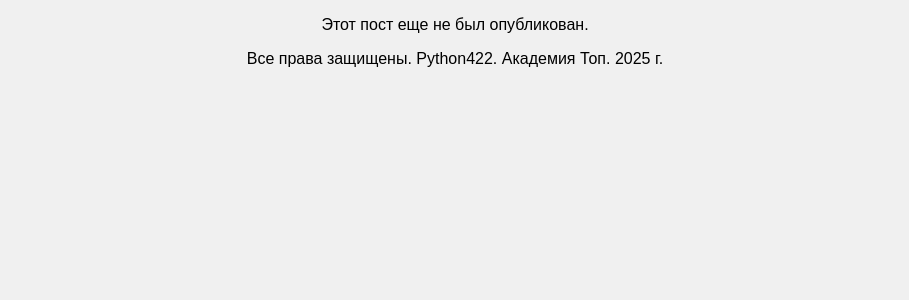
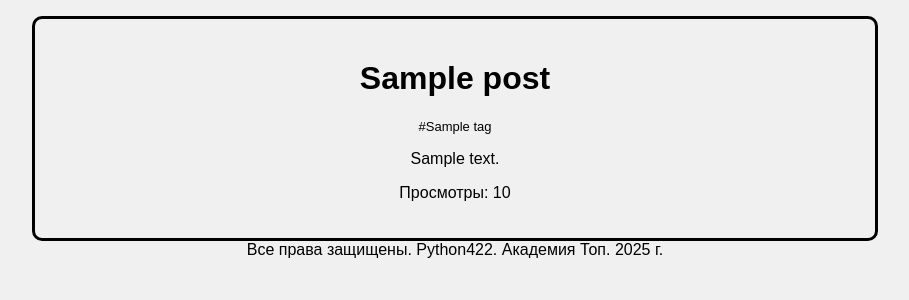
Before and after one commit to korekiwi/django_hw_13jan, a Django app: template python_blog/templates/post_detail.html in a window 1280 px wide. Shown: the part 54-354 px from the top of the page, without its empty margins (185-1094 px from the left). Run offline with Django 5.2, Linux system fonts and the light colour scheme; the template is opened without the code that fills it: most values are stand-ins (such as "Sample title", 1, 10 or a date in 2020); data that the repository does not hold is empty.

Commit message:
переписаны post_detail и catalog_posts, теперь они берут данные из БД

```diff
--- a/python_blog/templates/post_detail.html
+++ b/python_blog/templates/post_detail.html
@@ -1,36 +1,23 @@
 {% extends "base.html" %}
 
 {% block title %}
-{{title}}
+{{post.title}}
 {% endblock title %}
 
 {% block content %}
-{% if is_published %}
 <div class="post_gallery">
     <div class="post">
-        <h1>{{title}}</h1>
+        <h1>{{post.title}}</h1>
 
         <p class="tags">
-            {% for hashtag in hashtags %}
-            #{{hashtag}}
+            {% for tag in post.tags %}
+            #{{tag}}
             {% endfor %}
         </p>
 
-        <p>{{post}}</p>
-        <p>Просмотры: {{views}} | Лайки: {{likes}}</p>
+        <p>{{post.content}}</p>
+        <p>Просмотры: {{post.views}}</p>
     </div>
-
-        {% for comment in comments %}
-        <div class="comment">
-            <div class="comment_username">{{comment.username}}</div>
-            <div class="comment_text">{{comment.text}}</div>
-        </div>
-        {% endfor %}
-
 </div>
 
-{% else %}
-    <p>Этот пост еще не был опубликован.</p>
-{% endif %}
-
 {% endblock content %}
```
Also changed, not shown: python_blog/templates/post_preview_include.html (+5 -5 lines), python_blog/views.py (+6 -7 lines).
